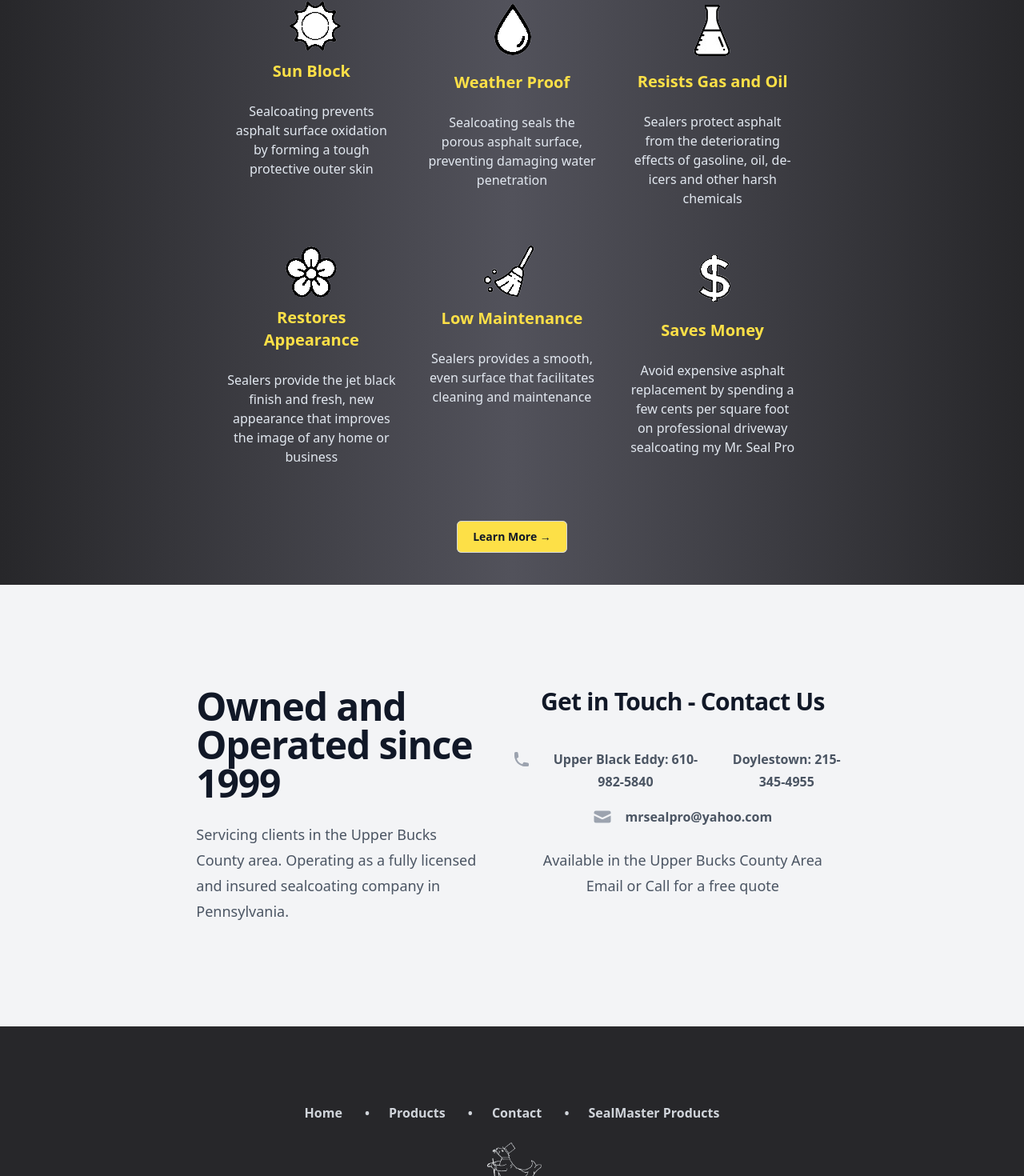
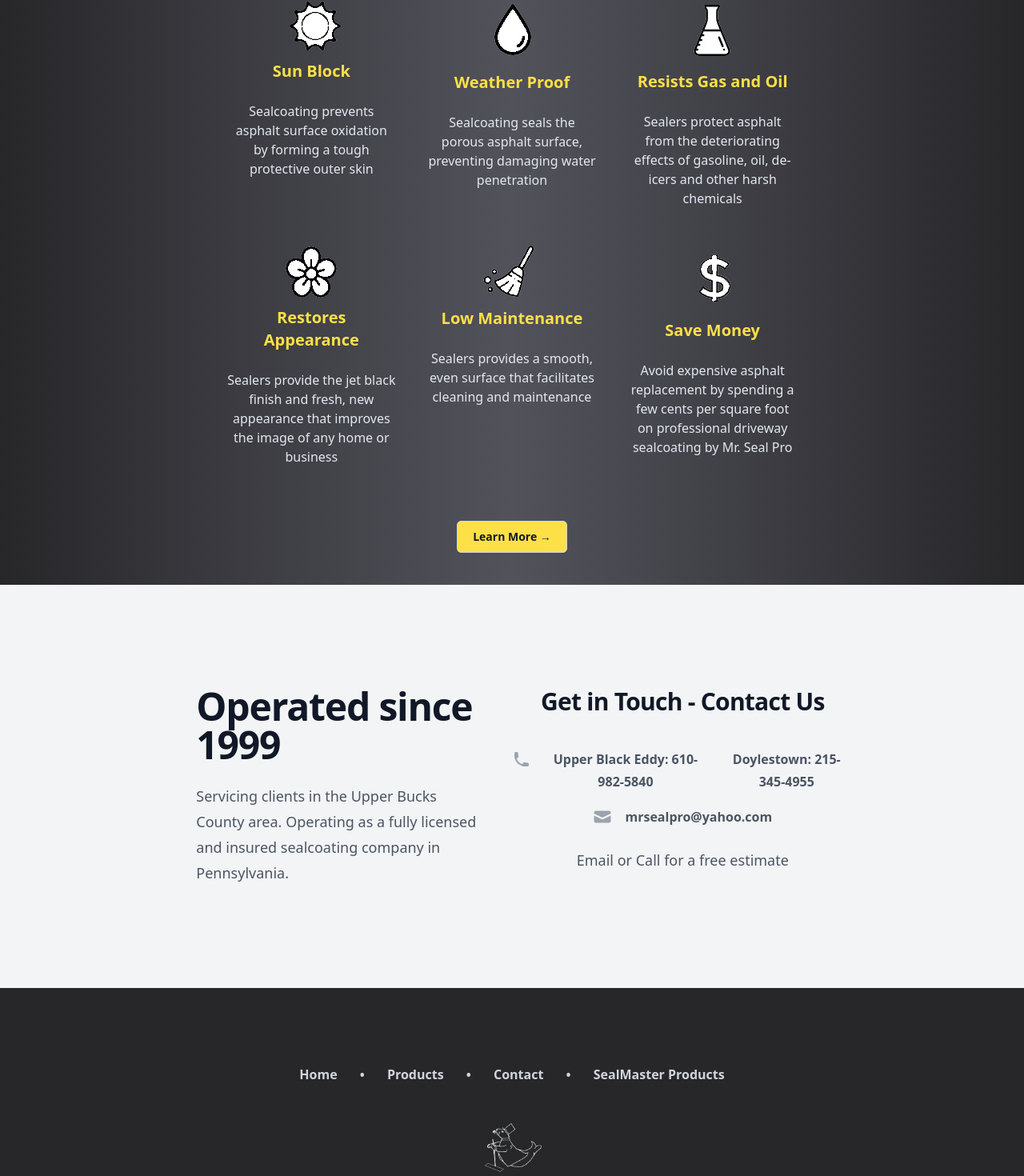
Before and after one commit to alpapi/MrSealProWebsite, a Next.js app in the folder mr-seal-pro/: page / in a window 1280 px wide. Shown: the part 1297-2767 px from the top of the page at 80% size. Built offline with nearby package versions, Linux system fonts and the light colour scheme.

Commit message:
- Minor changes and typo fixes

```diff
--- a/mr-seal-pro/src/pages/index.tsx
+++ b/mr-seal-pro/src/pages/index.tsx
@@ -80,10 +80,10 @@ export default function Page() {
             <div className="mx-auto max-w-7xl px-6 sm:py-20 lg:px-8">
                 <div className="mx-auto max-w-2xl lg:mx-0 lg:grid lg:max-w-none lg:grid-cols-2 lg:gap-x-16 lg:gap-y-6 xl:grid-cols-1 xl:grid-rows-1 xl:gap-x-8">
                     <h1 className="max-w-2xl text-4xl font-bold tracking-tight text-gray-900 sm:text-6xl lg:col-span-2 xl:col-auto text-center">
-                        Mr. Seal Pro - The Driveway Sealcoating Professional
+                        <span className={"text-red-500"}>Mr. Seal Pro</span> - The Driveway Sealcoating Professional
                     </h1>
                     <div className="mt-6 max-w-xl lg:mt-0 xl:col-end-1 xl:row-start-1">
-                        <p className={"text-lg text-center font-bold leading-8 text-gray-900 font-semibold sm:ml-16"}>Est. 1999</p>
+                        {/*<p className={"text-lg text-center font-bold leading-8 text-gray-900 font-semibold sm:ml-16"}>Est. 1999</p>*/}
                         <p className="text-lg text-center leading-8 text-gray-600 font-semibold sm:ml-16">
                             Commercial &#8226; Residential &#8226; Driveways &#8226; Parking Lots &#8226; Hot Crack Sealing &#8226; Pot Holes Repaired &#8226; Line Striping
                         </p>
@@ -172,10 +172,10 @@ export default function Page() {
                     <div>
                         <img className={"h-auto mx-auto"} src={"/pics/dollarsign.png"} />
                         <p className={"text-center"}>
-                            <span className={"font-bold text-yellow-300 text-xl"}>Saves Money</span>
+                            <span className={"font-bold text-yellow-300 text-xl"}>Save Money</span>
                             <br />
                             <br />
-                            <span className={"text-slate-200"}>Avoid expensive asphalt replacement by spending a few cents per square foot on professional driveway sealcoating my Mr. Seal Pro</span>
+                            <span className={"text-slate-200"}>Avoid expensive asphalt replacement by spending a few cents per square foot on professional driveway sealcoating by Mr. Seal Pro</span>
                         </p>
                     </div>
                 </div>
@@ -196,7 +196,7 @@ export default function Page() {
             <div></div>
             <div className="mx-auto max-w-7xl px-6 lg:px-8 mb-20 lg:mb-0 text-center lg:text-start col-span-2">
                 <div className="mx-auto max-w-2xl lg:mx-0">
-                    <h2 className="text-4xl font-bold tracking-tight text-gray-900 sm:text-5xl">Owned and Operated since 1999</h2>
+                    <h2 className="text-4xl font-bold tracking-tight text-gray-900 sm:text-5xl">Operated since 1999</h2>
                     <p className="mt-6 text-lg leading-8 text-gray-600">
                         Servicing clients in the Upper Bucks County area. Operating as a fully licensed and insured sealcoating company in Pennsylvania.
                     </p>
@@ -235,23 +235,21 @@ export default function Page() {
                     </div>
                 </dl>
                 <p className="mt-6 text-lg leading-8 text-gray-600">
-                    Available in the Upper Bucks County Area
-                    <br />
-                    Email or Call for a free quote
+                    Email or Call for a free estimate
                 </p>
             </div>
         </div> {/* Contact Section */}
 
         <footer className="bg-zinc-800">
             <div className="mx-auto max-w-7xl overflow-hidden px-6 py-20 sm:py-24 lg:px-8">
-                <nav className="-mb-6 columns-2 sm:flex sm:justify-center sm:space-x-12 text-gray-300" aria-label="Footer">
+                <nav className="mb-6 sm:flex sm:justify-center sm:space-x-12 text-gray-300" aria-label="Footer">
 
-                    <p className={"font-semibold"}>
-                        <a href={"#top"}><span className={"md:mr-6"}>Home</span></a> &#8226;
-                        <a href={"#productsJump"}><span className={"md:ml-6 md:mr-6"}>Products</span></a> &#8226;
-                        <a href={"#contactJump"}><span className={"md:ml-6 md:mr-6"}>Contact</span></a> &#8226;
-                        <a href={"https://sealmaster.net/products/"}><span className={"md:ml-6"}>SealMaster Products</span></a> {/* SealMaster link causes hydration errors. Remove link to fix, but doesn't seem like a problem*/}
-                    </p>
+                    <div className={"font-semibold"}>
+                        <a href={"#top"}><span className={"sm:mr-6"}>Home</span></a> &#8226;
+                        <a href={"#productsJump"}><span className={"sm:ml-6 sm:mr-6"}> Products</span></a> &#8226;
+                        <a href={"#contactJump"}><span className={"sm:ml-6 sm:mr-6"}> Contact</span></a> &#8226;
+                        <a href={"https://sealmaster.net/products/"}><span className={"sm:ml-6"}> SealMaster Products</span></a> {/* SealMaster link causes hydration errors. Remove link to fix, but doesn't seem like a problem*/}
+                    </div>
                 </nav>
                 <img src={"pics/logoUpdated.png"} className={"h-20 w-auto m-auto mt-10"}/>
 
```
